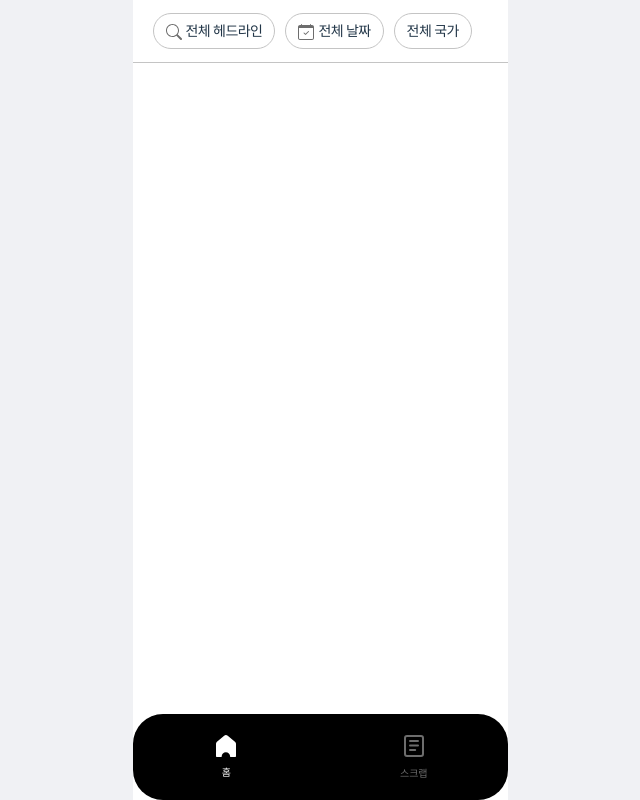
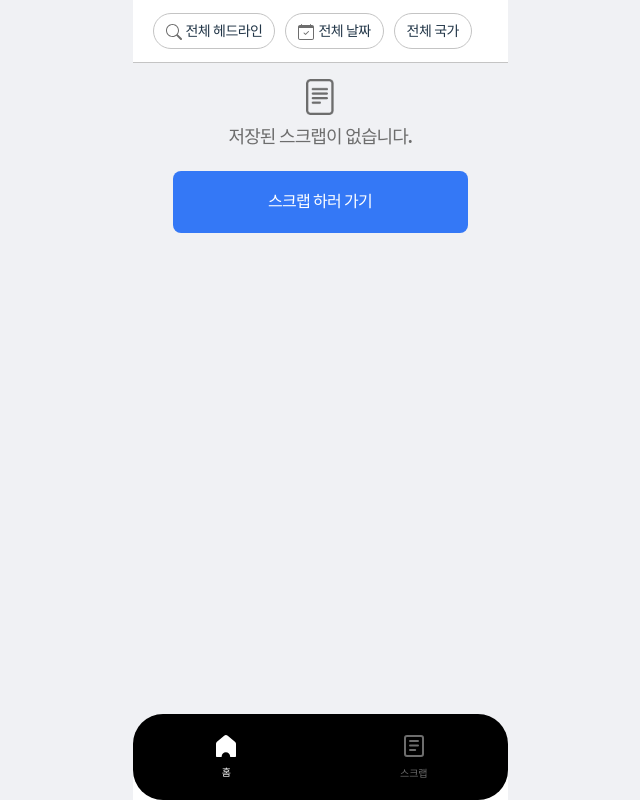
Before and after one commit to C12H22O12/newyorktimesAPI, a React (Vite) app: page /scrapscreen in a window 1280 px wide. Shown: the whole page, without its empty margins (320-960 px from the left). Built offline with nearby package versions, Linux system fonts and the light colour scheme; a web font is replaced by a local one.

Commit message:
feat: scrap

```diff
--- a/src/App.tsx
+++ b/src/App.tsx
@@ -69,7 +69,7 @@ function App() {
         <Routes>
           <Route path={"/"} element={<Home {...HomeProps} />} />
           <Route path={"/home"} element={<Home {...HomeProps} />} />
-          <Route path={"/scrapscreen"} element={<Scrapscreen />} />
+          <Route path={"/scrapscreen"} element={<Scrapscreen setToastOn={setToastOn} />} />
         </Routes>
         <Navbar />
       </div>
--- a/src/present/component/Article/Article.style.css
+++ b/src/present/component/Article/Article.style.css
@@ -7,7 +7,7 @@
   display: flex;
   flex-direction: column;
   gap: 8px;
-  justify-content: center;
+  justify-content: flex-start;
   align-items: center;
 
   position: relative;
@@ -47,7 +47,6 @@
   cursor: pointer;
 
   position: relative;
-  z-index: 50;
   top:2px;
 }
 
--- a/src/present/component/Article/Article.tsx
+++ b/src/present/component/Article/Article.tsx
@@ -9,6 +9,7 @@ import Toast from "@component/Toast/Toast";
 import StarBlank from "@assets/icon/star_blank.png";
 import StarFill from "@assets/icon/star_fill.png";
 import { ScrapToast, UnscrapToast } from "@src/constant/toast";
+import { useScrapStore } from "@src/store/useScrapStore";
 
 type ArticleProps = {
   item: ArticleType;
@@ -16,6 +17,7 @@ type ArticleProps = {
 };
 
 function Article({ item, setToastOn }: ArticleProps) {
+  const { addScraps, subScraps } = useScrapStore((state) => state);
   const [scrap, setScrap] = useState<boolean>(false);
 
   // Date
@@ -37,8 +39,10 @@ function Article({ item, setToastOn }: ArticleProps) {
     e.stopPropagation(); //Stop Event Bubbling
     setScrap(!scrap);
     if (scrap) {
+      subScraps(item)
       setToastOn({ ...UnscrapToast });
     } else {
+      addScraps(item)
       setToastOn({ ...ScrapToast });
     }
   };
--- a/src/present/pages/Scrapscreen/Scrapscreen.tsx
+++ b/src/present/pages/Scrapscreen/Scrapscreen.tsx
@@ -1,7 +1,42 @@
 import React, { memo } from "react";
+import { useScrapStore } from "@store/useScrapStore";
 
-function Scrapscreen() {
-    return <div>scrapscreen</div>
+import NoData from "@src/present/layout/NoData/NoData";
+import { useNavigate } from "react-router-dom";
+import { ArticleType } from "@src/types/Article";
+import Article from "@component/Article/Article";
+
+function Scrapscreen({setToastOn}) {
+  const navigate = useNavigate();
+  const scraps = useScrapStore((state:any) => state.scraps);
+
+  console.log(scraps);
+  const noScraps = <div>저장된 스크랩이 없습니다.</div>;
+
+  const moveHome = () => {
+    navigate("/home");
+  };
+
+   // create Article Component by articleList
+   const articles = scraps.map((elem, idx) => {
+    return <Article key={idx} item={elem} setToastOn={setToastOn} />;
+  });
+
+  return (
+    <div className="ArticleLayout">
+      {/* Error 발생 시 NoData layout 보여주기 */}
+      {scraps.length === 0 ? (
+        <NoData
+          type={"noScraps"}
+          content={noScraps}
+          buttonContent={"스크랩 하러 가기"}
+          handler={moveHome}
+        />
+      ) : (
+        <>{articles}</>
+      )}
+    </div>
+  );
 }
 
-export default memo(Scrapscreen)
+export default memo(Scrapscreen);
--- /dev/null
+++ b/src/store/useScrapStore.ts
@@ -0,0 +1,20 @@
+import { ArticleType } from "@src/types/Article";
+import { create } from "zustand";
+
+type scrapStoreType = {
+  scraps: Array<ArticleType>;
+  addScraps: (item: ArticleType) => void;
+  subScraps: (item: ArticleType) => void;
+};
+
+export const useScrapStore = create<scrapStoreType>()((set) => ({
+  scraps: [],
+  addScraps: (item: ArticleType) =>
+    set((state) => ({ scraps: [...state.scraps, item] })),
+  subScraps: (item: ArticleType) =>
+    set((state) => ({
+      scraps: state.scraps.filter((elem) => {
+        return elem.headline !== item.headline;
+      }),
+    })),
+}));
```
